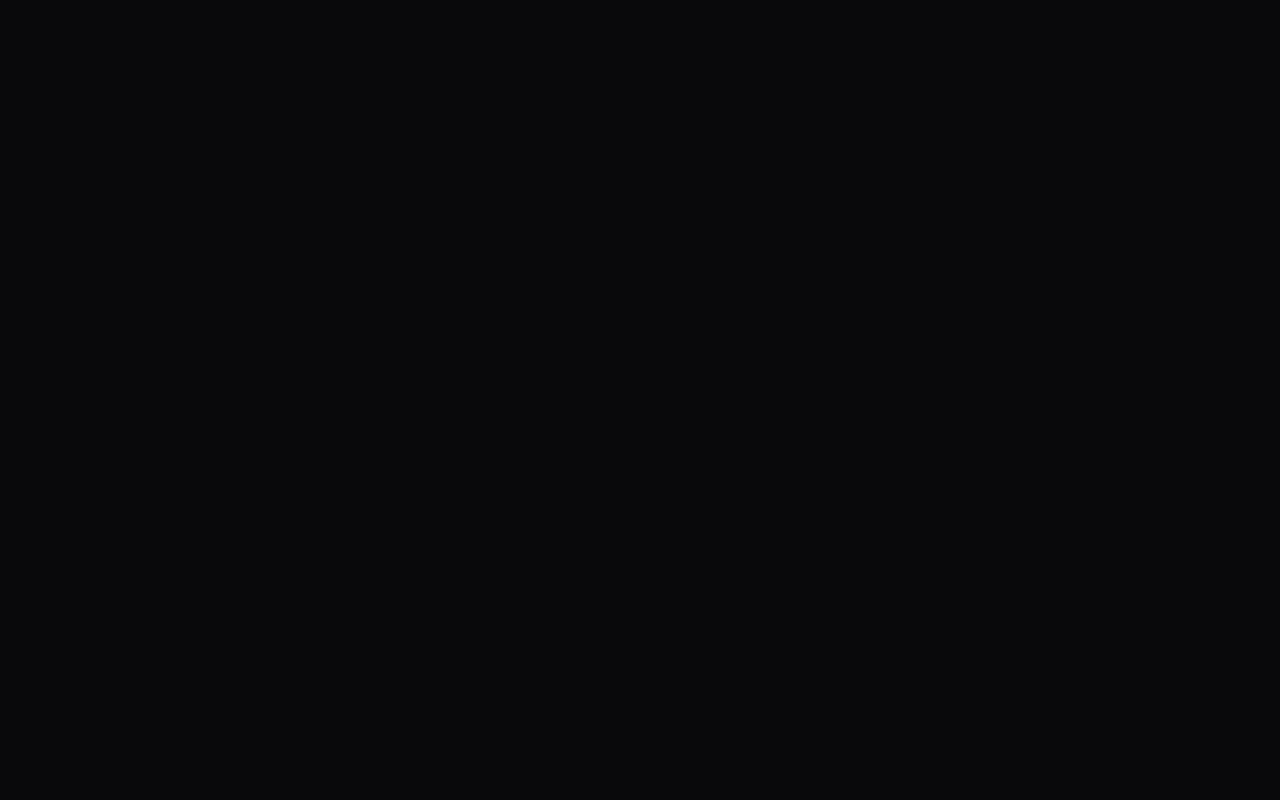
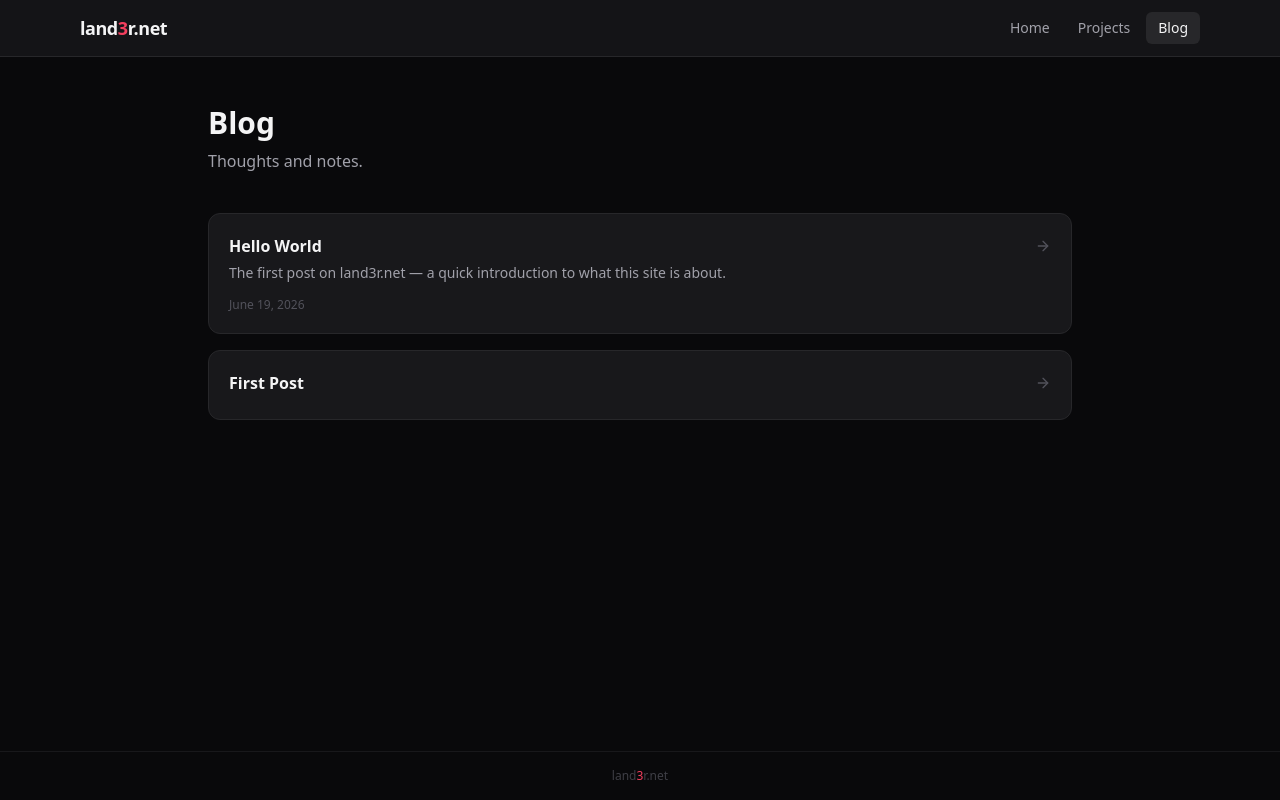
Before and after one commit to rlndr/EQ26, a React (Vite) app: page /blog in a window 1280 px wide. Before the commit this address had no page. Built offline with nearby package versions, Linux system fonts and the light colour scheme.

Commit message:
Added a Blog Feature

```diff
--- a/package.json
+++ b/package.json
@@ -10,10 +10,14 @@
     "preview": "vite preview"
   },
   "dependencies": {
+    "@tailwindcss/typography": "^0.5.20",
     "@tanstack/react-query": "^5.95.2",
+    "@types/marked": "^6.0.0",
     "class-variance-authority": "^0.7.1",
     "clsx": "^2.1.1",
+    "gray-matter": "^4.0.3",
     "lucide-react": "^1.7.0",
+    "marked": "^18.0.5",
     "react": "^19.2.4",
     "react-dom": "^19.2.4",
     "react-router-dom": "^7.14.2",
--- a/src/App.tsx
+++ b/src/App.tsx
@@ -3,6 +3,8 @@ import Layout from './components/Layout'
 import LandingPage from './pages/LandingPage'
 import ProjectsPage from './pages/ProjectsPage'
 import EQPage from './pages/EQPage'
+import BlogPage from './pages/BlogPage'
+import BlogPostPage from './pages/BlogPostPage'
 
 export default function App() {
   return (
@@ -13,6 +15,10 @@ export default function App() {
           <Route index element={<ProjectsPage />} />
           <Route path="earthquakes" element={<EQPage />} />
         </Route>
+        <Route path="blog">
+          <Route index element={<BlogPage />} />
+          <Route path=":slug" element={<BlogPostPage />} />
+        </Route>
       </Route>
     </Routes>
   )
--- a/src/components/Layout.tsx
+++ b/src/components/Layout.tsx
@@ -37,6 +37,18 @@ export default function Layout() {
             >
               Projects
             </NavLink>
+            <NavLink
+              to="/blog"
+              className={({ isActive }) =>
+                `px-3 py-1.5 rounded-md text-sm font-medium transition-colors ${
+                  isActive
+                    ? 'bg-zinc-800 text-zinc-100'
+                    : 'text-zinc-400 hover:text-zinc-100 hover:bg-zinc-800/50'
+                }`
+              }
+            >
+              Blog
+            </NavLink>
           </nav>
         </div>
       </header>
--- /dev/null
+++ b/src/content/blog/First Post.md
@@ -0,0 +1,6 @@
+title: First Post
+date: 2026-06-19
+description: Here we go, post number one
+
+
+All your base are belong to us 2026-06-19
--- /dev/null
+++ b/src/content/blog/hello-world.md
@@ -0,0 +1,15 @@
+---
+title: Hello World
+date: 2026-06-19
+description: The first post on land3r.net — a quick introduction to what this site is about.
+---
+
+## Welcome
+
+This is the first post on land3r.net. The site is a personal space for tools, experiments, and writing — built with React and Vite.
+
+## What's here
+
+The first project is an **earthquake monitor** that pulls live data from the USGS Earthquake Hazards Program API, letting you browse M5.0+ seismic events by month, region, and magnitude band.
+
+More projects and posts to come.
--- /dev/null
+++ b/src/lib/blog.ts
@@ -0,0 +1,42 @@
+export interface Post {
+  slug: string
+  title: string
+  date: string
+  description: string
+  content: string
+}
+
+function parseFrontmatter(raw: string): { data: Record<string, string>; content: string } {
+  const match = raw.match(/^---\r?\n([\s\S]*?)\r?\n---\r?\n([\s\S]*)$/)
+  if (!match) return { data: {}, content: raw }
+  const data: Record<string, string> = {}
+  for (const line of match[1].split('\n')) {
+    const colon = line.indexOf(':')
+    if (colon > 0) {
+      data[line.slice(0, colon).trim()] = line.slice(colon + 1).trim()
+    }
+  }
+  return { data, content: match[2] }
+}
+
+const files = import.meta.glob('/src/content/blog/*.md', { eager: true, query: '?raw', import: 'default' })
+
+export function getAllPosts(): Post[] {
+  return Object.entries(files)
+    .map(([path, raw]) => {
+      const slug = path.split('/').pop()!.replace(/\.md$/, '')
+      const { data, content } = parseFrontmatter(raw as string)
+      return {
+        slug,
+        title: data.title ?? slug,
+        date: data.date ?? '',
+        description: data.description ?? '',
+        content,
+      }
+    })
+    .sort((a, b) => (a.date < b.date ? 1 : -1))
+}
+
+export function getPostBySlug(slug: string): Post | undefined {
+  return getAllPosts().find((p) => p.slug === slug)
+}
--- /dev/null
+++ b/src/pages/BlogPage.tsx
@@ -0,0 +1,46 @@
+import { useNavigate } from 'react-router-dom'
+import { ArrowRight } from 'lucide-react'
+import { getAllPosts } from '../lib/blog'
+
+const posts = getAllPosts()
+
+export default function BlogPage() {
+  const navigate = useNavigate()
+
+  return (
+    <div className="max-w-4xl mx-auto px-4 py-12">
+      <h1 className="text-3xl font-bold text-zinc-100 mb-2">Blog</h1>
+      <p className="text-zinc-400 mb-10">Thoughts and notes.</p>
+
+      {posts.length === 0 ? (
+        <p className="text-zinc-500">No posts yet.</p>
+      ) : (
+        <ul className="flex flex-col gap-4">
+          {posts.map((post) => (
+            <li key={post.slug}>
+              <button
+                onClick={() => navigate(`/blog/${post.slug}`)}
+                className="w-full text-left p-5 rounded-xl border border-zinc-800 bg-zinc-900 hover:border-zinc-700 hover:bg-zinc-800/60 transition-colors group"
+              >
+                <div className="flex items-start justify-between gap-4">
+                  <div>
+                    <h2 className="font-semibold text-zinc-100 text-base mb-1">{post.title}</h2>
+                    {post.description && (
+                      <p className="text-zinc-400 text-sm leading-relaxed">{post.description}</p>
+                    )}
+                  </div>
+                  <ArrowRight size={16} className="text-zinc-600 group-hover:text-zinc-300 transition-colors mt-1 shrink-0" />
+                </div>
+                {post.date && (
+                  <p className="text-xs text-zinc-600 mt-3">
+                    {new Date(post.date).toLocaleDateString('en-US', { year: 'numeric', month: 'long', day: 'numeric' })}
+                  </p>
+                )}
+              </button>
+            </li>
+          ))}
+        </ul>
+      )}
+    </div>
+  )
+}
--- /dev/null
+++ b/src/pages/BlogPostPage.tsx
@@ -0,0 +1,49 @@
+import { useParams, useNavigate } from 'react-router-dom'
+import { ArrowLeft } from 'lucide-react'
+import { marked } from 'marked'
+import { getPostBySlug } from '../lib/blog'
+
+export default function BlogPostPage() {
+  const { slug } = useParams<{ slug: string }>()
+  const navigate = useNavigate()
+  const post = getPostBySlug(slug ?? '')
+
+  if (!post) {
+    return (
+      <div className="max-w-2xl mx-auto px-4 py-12 text-center">
+        <p className="text-zinc-400 mb-4">Post not found.</p>
+        <button onClick={() => navigate('/blog')} className="text-rose-500 hover:text-rose-400 text-sm transition-colors">
+          Back to blog
+        </button>
+      </div>
+    )
+  }
+
+  const html = marked(post.content, { async: false })
+
+  return (
+    <div className="max-w-2xl mx-auto px-4 py-12">
+      <button
+        onClick={() => navigate('/blog')}
+        className="flex items-center gap-1.5 text-sm text-zinc-500 hover:text-zinc-300 transition-colors mb-8"
+      >
+        <ArrowLeft size={14} />
+        All posts
+      </button>
+
+      <header className="mb-8">
+        <h1 className="text-3xl font-bold text-zinc-100 mb-2">{post.title}</h1>
+        {post.date && (
+          <p className="text-sm text-zinc-500">
+            {new Date(post.date).toLocaleDateString('en-US', { year: 'numeric', month: 'long', day: 'numeric' })}
+          </p>
+        )}
+      </header>
+
+      <div
+        className="prose prose-invert prose-zinc max-w-none"
+        dangerouslySetInnerHTML={{ __html: html }}
+      />
+    </div>
+  )
+}
--- a/src/pages/ProjectsPage.tsx
+++ b/src/pages/ProjectsPage.tsx
@@ -1,5 +1,5 @@
 import { useNavigate } from 'react-router-dom'
-import { Activity, ArrowRight } from 'lucide-react'
+import { Activity, ArrowRight, BookOpen } from 'lucide-react'
 
 const projects = [
   {
@@ -8,6 +8,13 @@ const projects = [
     icon: Activity,
     accent: 'text-rose-500',
     href: '/projects/earthquakes',
+  },
+  {
+    title: 'Blog',
+    description: 'Thoughts, notes, and writing on things I find interesting.',
+    icon: BookOpen,
+    accent: 'text-rose-500',
+    href: '/blog',
   },
 ]
 
--- a/tailwind.config.js
+++ b/tailwind.config.js
@@ -8,5 +8,5 @@ export default {
   theme: {
     extend: {},
   },
-  plugins: [],
+  plugins: [require('@tailwindcss/typography')],
 }
```
Also changed, not shown: 2 other files (tests, documents, lock files or other folders).
